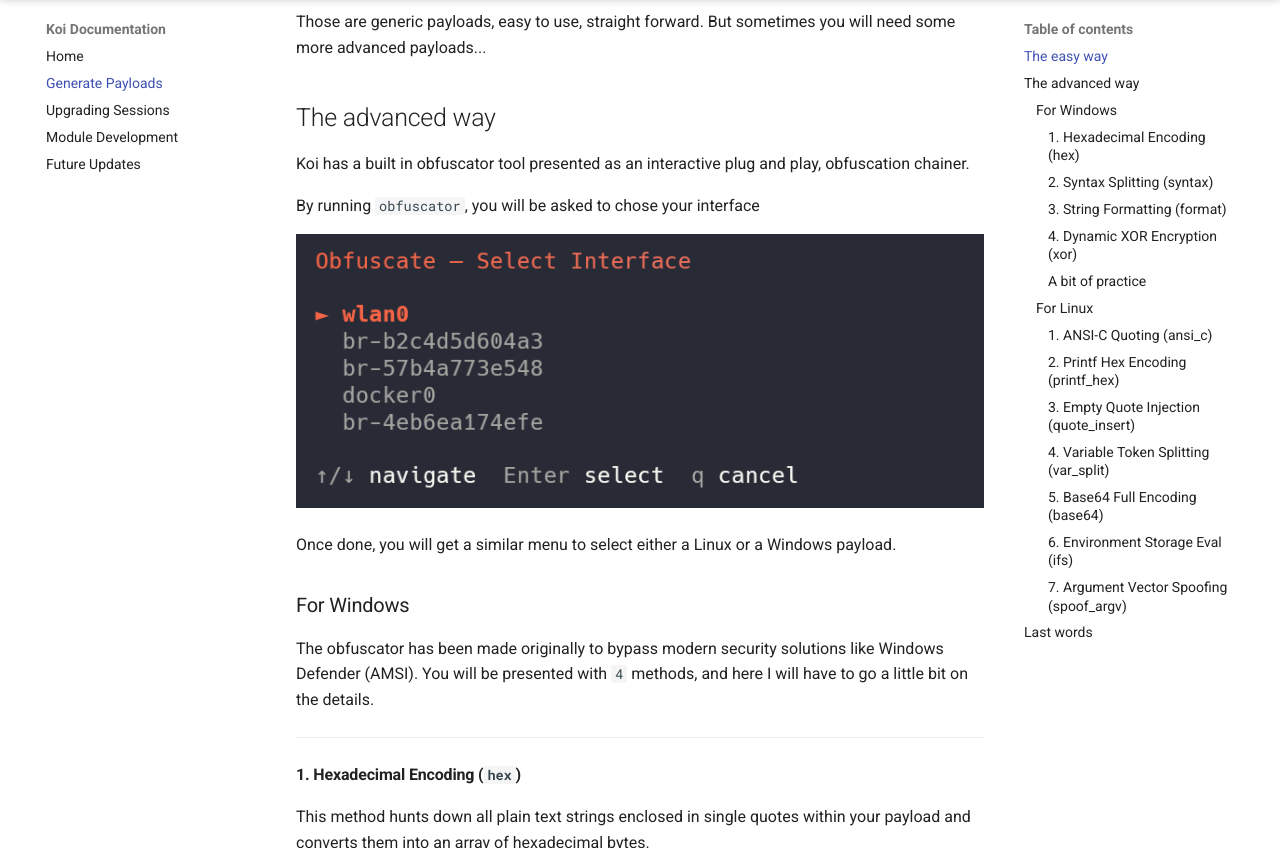
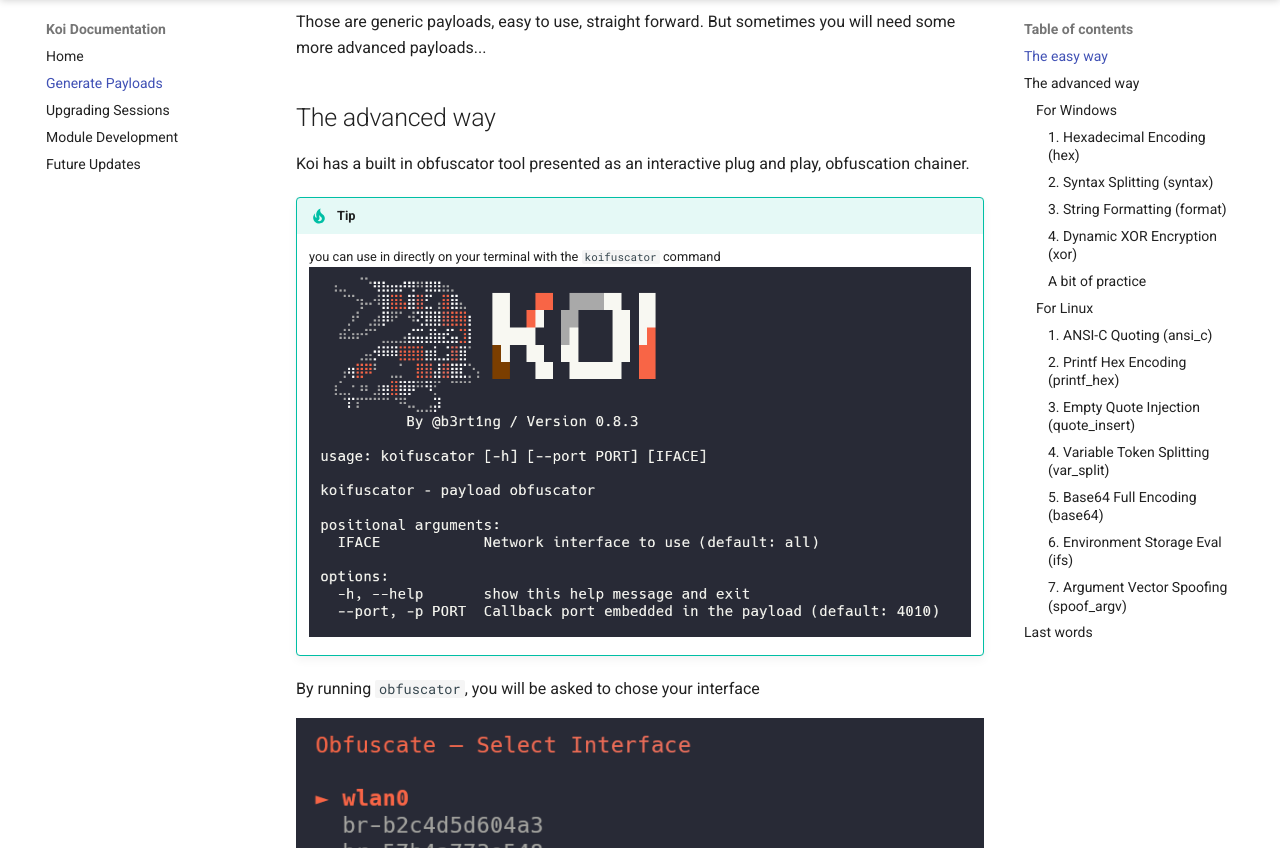
Before and after one commit to b3rt1ng/koi-wiki, an MkDocs documentation site: the page built from docs/payloads.md, in a window 1280 px wide and 900 px high, scrolled down 509 px, cut to the strip 52-900 px from the top of the window. Built offline with MkDocs 1.6.1 and Material for MkDocs 9.7.7, drawn with Linux system fonts in a browser that asks for light colours.

Commit message:
koifuscator screen

```diff
--- a/docs/payloads.md
+++ b/docs/payloads.md
@@ -11,6 +11,10 @@
 ## The advanced way
 
 Koi has a built in obfuscator tool presented as an interactive plug and play, obfuscation chainer.
+
+!!! TIP
+    you can use in directly on your terminal with the `koifuscator` command
+    ![you need to select your interface](assets/images/koifuscator.png)
 
 By running `obfuscator`, you will be asked to chose your interface
 
--- a/mkdocs.yml
+++ b/mkdocs.yml
@@ -1,5 +1,5 @@
 site_name: Koi Documentation
-site_url: https://b3rt1ng.github.io/Koi/
+site_url: https://b3rt1ng.github.io/koi-wiki/
 
 theme:
   name: material
```
Also changed, not shown: docs/assets/images/koifuscator.png (added).
